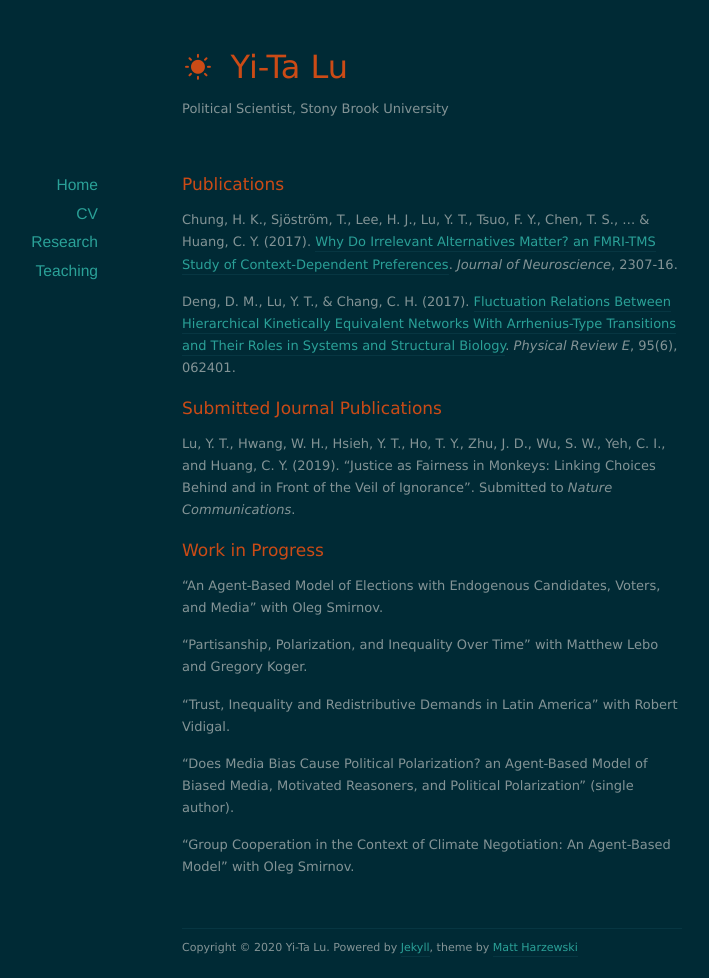
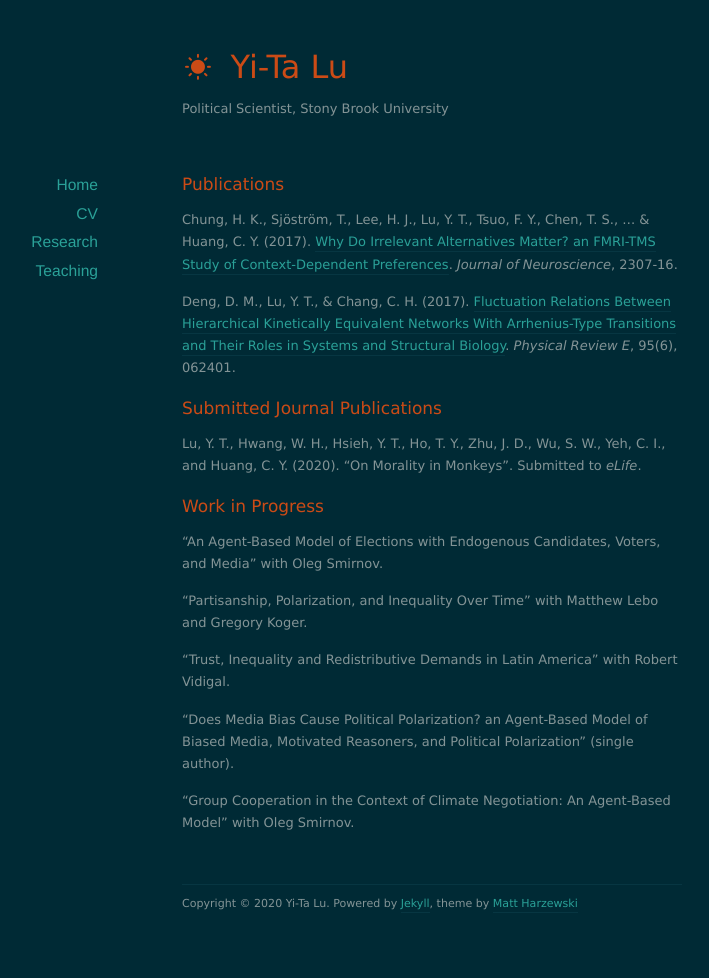
Before and after one commit to yitalu/yitalu.github.io, a Jekyll site: the page built from research/index.markdown, in a window 1280 px wide. Shown: the whole page, without its empty margins (208-917 px from the left). Built offline with Jekyll 4.4.1, drawn with Linux system fonts in a browser that asks for light colours; nearby versions of some CDN libraries; after the commit the page ends 934 px from its top, so only the background shows below that.

Commit message:
cv updated

```diff
--- a/research/index.markdown
+++ b/research/index.markdown
@@ -12,7 +12,7 @@ Deng, D. M., Lu, Y. T., & Chang, C. H. (2017). <a href="https://journals.aps.org
 
 <h1>Submitted Journal Publications</h1>
 
-Lu, Y. T., Hwang, W. H., Hsieh, Y. T., Ho, T. Y., Zhu, J. D., Wu, S. W., Yeh, C. I., and Huang, C. Y. (2019). "Justice as Fairness in Monkeys: Linking Choices Behind and in Front of the Veil of Ignorance". Submitted to *Nature Communications*.
+Lu, Y. T., Hwang, W. H., Hsieh, Y. T., Ho, T. Y., Zhu, J. D., Wu, S. W., Yeh, C. I., and Huang, C. Y. (2020). "On Morality in Monkeys". Submitted to *eLife*.
 
 <h1>Work in Progress</h1>
 
```
Also changed, not shown: 1 other file.
